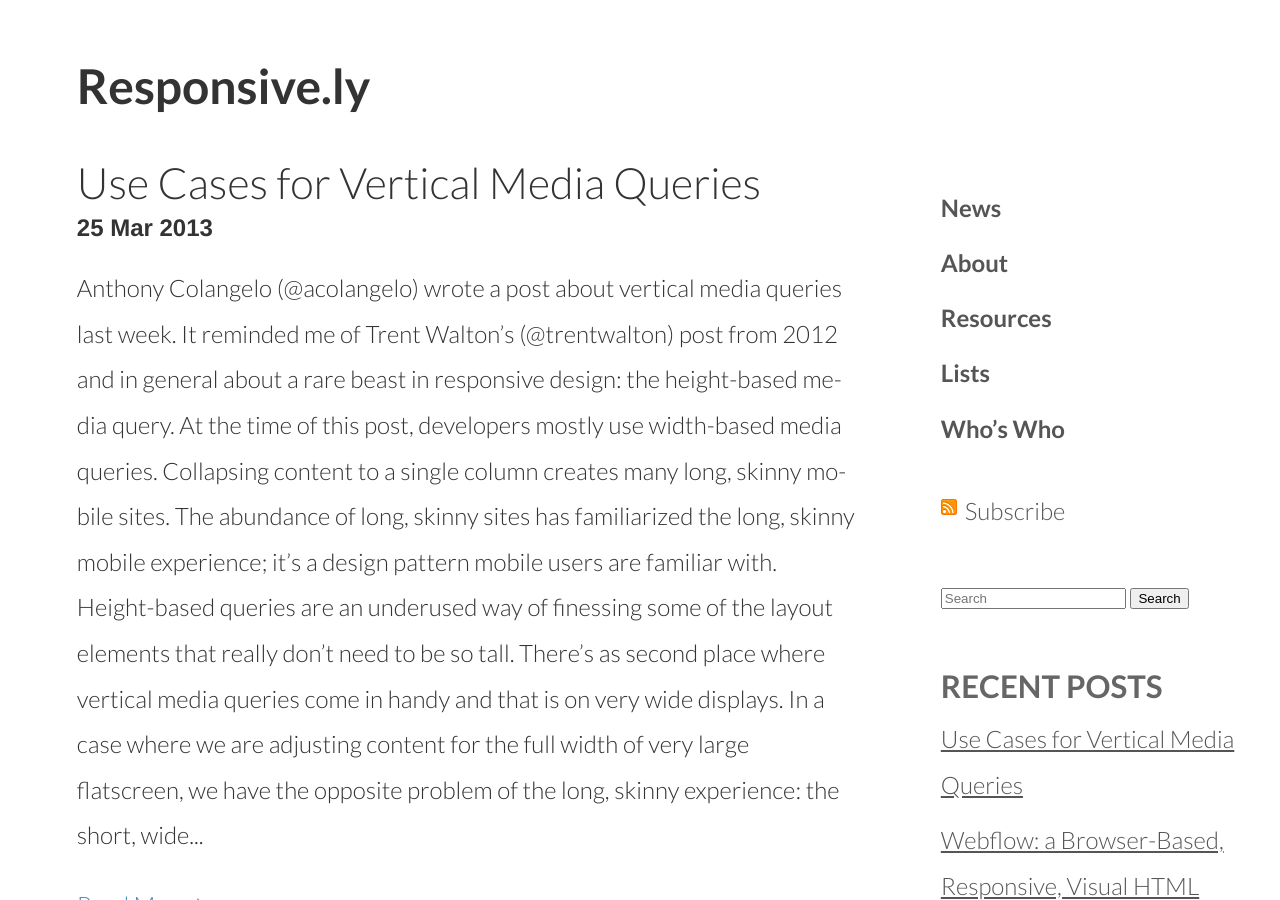
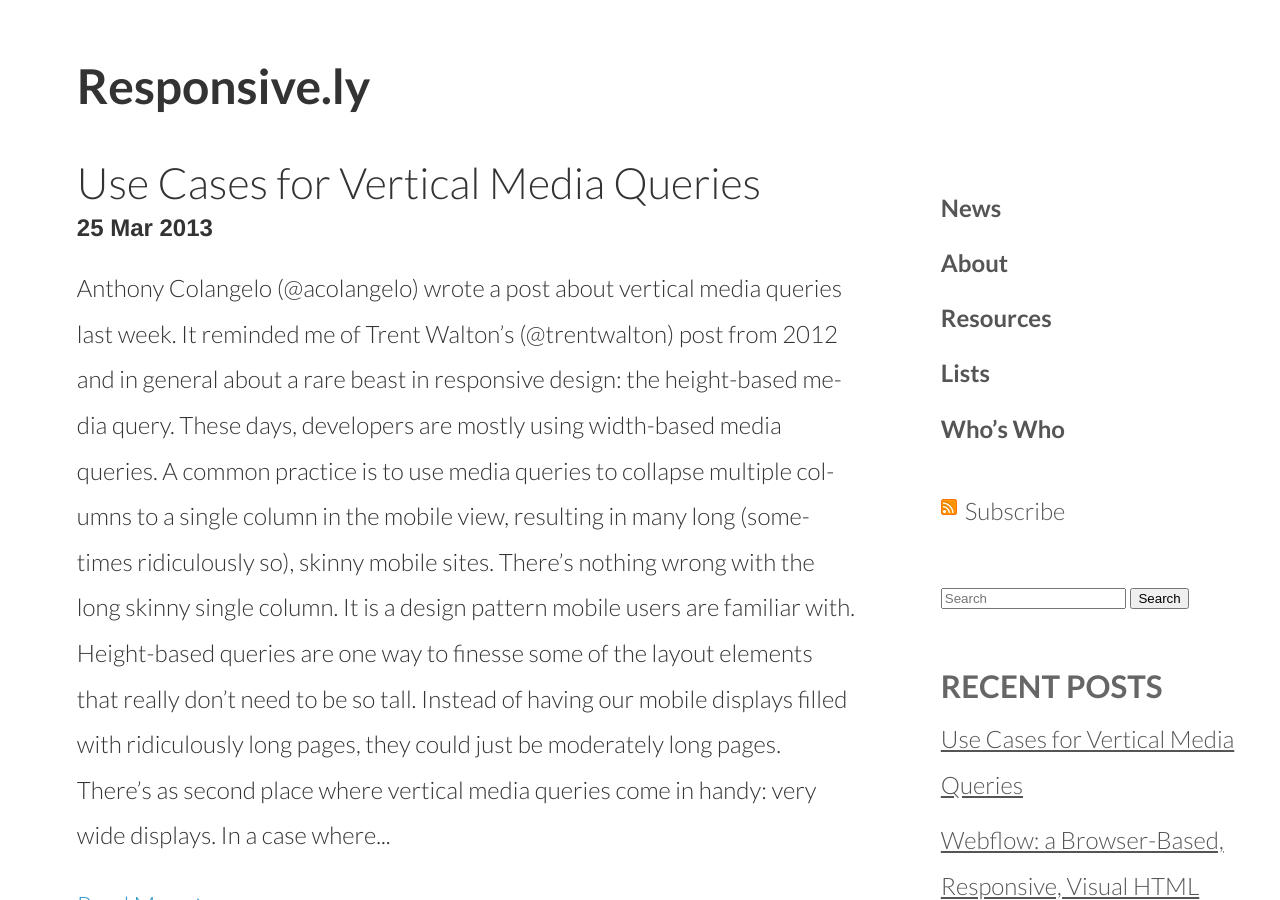
Before and after one commit to thedougco/responsive.ly, a Jekyll site: the page built from index.html, in a window 1280 px wide and 900 px high. Built offline with Jekyll 4.4.1, drawn with Linux system fonts in a browser that asks for light colours; nearby versions of some CDN libraries; Markdown is read by kramdown in place of the engine named in the settings; the list of posts is cut into pages by our own code.

Commit message:
edits to latest post

```diff
--- a/_posts/2013-03-25-use-cases-for-vertical-media-queries.md
+++ b/_posts/2013-03-25-use-cases-for-vertical-media-queries.md
@@ -7,11 +7,11 @@ categories: [Responsive, Tools]
 
 Anthony Colangelo [(@acolangelo)](http://www.twitter.com/@acolangelo) [wrote a post about vertical media queries](http://cognition.happycog.com/article/go-vertical/) last week. It  reminded me of Trent Walton's [(@trentwalton)](http://www.twitter.com/@trentwalton) [post from 2012](http://trentwalton.com/2012/01/11/vertical-media-queries-wide-sites/) and in general about a rare beast in responsive design: the height-based media query.
 
-At the time of this post, developers mostly use width-based media queries. Collapsing content to a single column creates many long, skinny mobile sites. The abundance of long, skinny sites has familiarized the long, skinny mobile experience; it's a design pattern mobile users are familiar with. Height-based queries are an underused way of finessing some of the layout elements that really don't need to be so tall.
+These days, developers are mostly using width-based media queries. A common practice is to use media queries to collapse multiple columns to a single column in the mobile view, resulting in many long (sometimes ridiculously so), skinny mobile sites. There's nothing wrong with the long skinny single column. It is a design pattern mobile users are familiar with. Height-based queries are one way to finesse some of the layout elements that really don't need to be so tall. Instead of having our mobile displays filled with *ridiculously* long pages, they could just be *moderately* long pages.
 
-There's as second place where vertical media queries come in handy and that is on very wide displays. In a case where we are adjusting content for the full width of very large flatscreen, we have the opposite problem of the long, skinny experience: the short, wide webpage. If you've done much browsing of fully responsive sites on HDTVs you'll be familiar with the short, wide webpage phenomenon.
+There's as second place where vertical media queries come in handy: very wide displays. In a case where we are adjusting content for the full width of very large flatscreen, we have the opposite problem of the long, skinny experience: the short, wide webpage. If you've done much browsing of fully responsive sites on HDTVs you'll be familiar with the short, wide webpage phenomenon.
 
-In Anthony's post, he notes the (iPhone landing page](http://www.apple.com/iphone/) uses a vertical media query to set the height of the hero shot. He also asks for reader examples via Twitter submission. I thought this topic could use a little a more depth, so I collected and categorized some different use cases for vertical media queries. Below, I've sorted some of the best Happy Cog user submissions as well as examples I was able to dig up from different posts on the topic from 2012.
+In Anthony's post, he notes the (iPhone landing page](http://www.apple.com/iphone/) uses a vertical media query to set the height of the hero shot. He also asks readers for examples via Twitter submission. I thought this topic could use a little a more depth, so I collected and categorized some different use cases for vertical media queries.
 
 ##Modifying the size (or viewable area) of large, horizontal graphics
 
```
